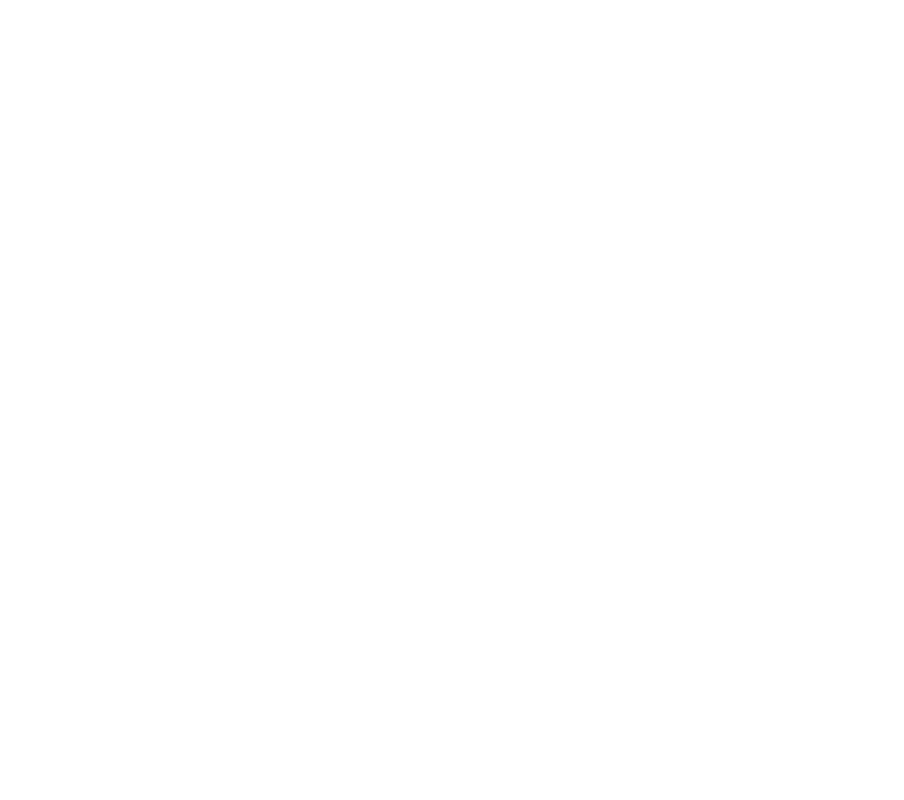
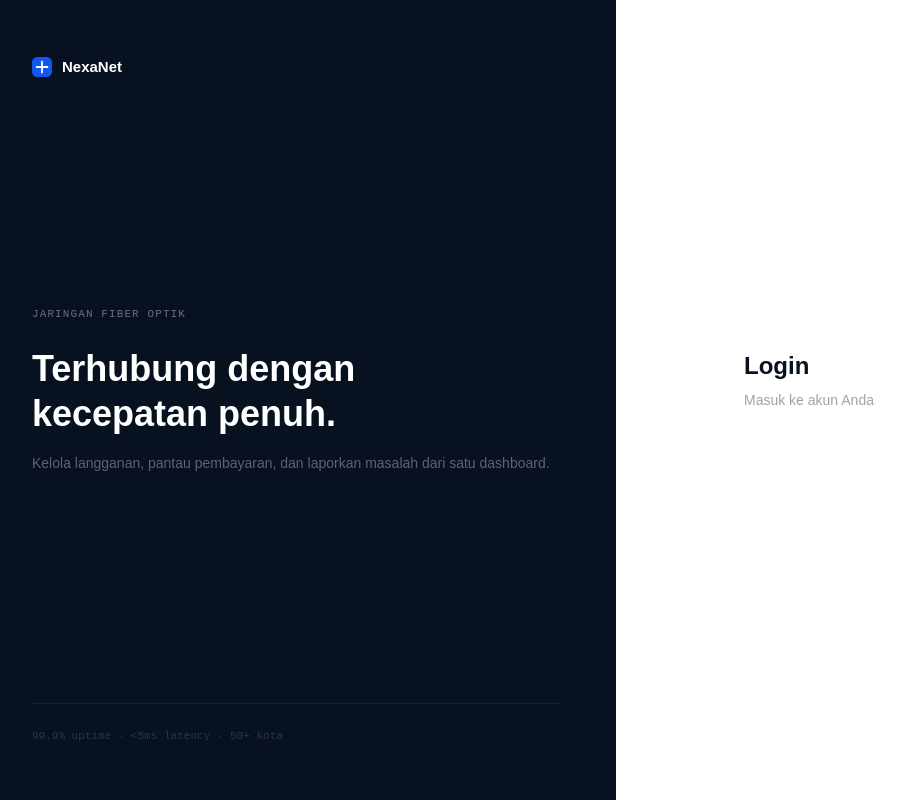
Before and after one commit to putraalrifkiiii/nexanet, a React (Vite) app in the folder frontend/: page /login in a window 1280 px wide. Before the commit this address had no page. Shown: the whole page, without its empty margins (24-928 px from the left). Built offline with nearby package versions, Linux system fonts and the light colour scheme.

Commit message:
feat: add LoginPage and AuthShell component for user authentication

```diff
--- a/frontend/src/App.tsx
+++ b/frontend/src/App.tsx
@@ -8,6 +8,7 @@
 import PembayaranPage from "@/pages/member/PembayaranPage";
 import PengaduanPage from "@/pages/member/PengaduanPage";
 import ProfilPage from "@/pages/member/ProfilPage";
+import LoginPage from "./pages/LoginPage";
 
 function App() {
   return (
@@ -17,6 +18,7 @@
         <Route path="/bantuan" element={<BantuanPage />} />
         <Route path="/paket-wifi" element={<PaketWifiPage />} />
         <Route path="/tentang-kami" element={<TentangKamiPage />} />
+        <Route path="/login" element={<LoginPage />} />
         <Route path="/dashboard" element={<DashboardPage />} />
         <Route path="/langganan" element={<LanggananPage />} />
         <Route path="/pembayaran" element={<PembayaranPage />} />
--- a/frontend/src/components/AuthShell.tsx
+++ b/frontend/src/components/AuthShell.tsx
@@ -0,0 +1,43 @@
+import React from "react";
+import type { AuthShellProps } from "@/types/auth";
+import LogoBrand from "./ui/LogoBrand";
+
+function AuthShell({ title, sub, children }: AuthShellProps) {
+  return (
+    <div className="min-h-screen bg-white flex">
+      <div className="hidden lg:flex lg:w-1/2 flex-col justify-between p-14 bg-brand-dark">
+        <LogoBrand to="/" textColor="text-brand-white" />
+        <div>
+          <div className="uppercase tracking-widest mb-6 font-mono text-[rgba(255,255,255,0.40)] text-[11px] ">
+            Jaringan Fiber Optik
+          </div>
+          <div className="text-4xl font-black leading-tight mb-4 font-display text-brand-white">
+            Terhubung dengan
+            <br />
+            kecepatan penuh.
+          </div>
+          <p className="text-sm leading-relaxed font-body text-[rgba(255,255,255,0.35)]">
+            Kelola langganan, pantau pembayaran, dan laporkan masalah dari satu
+            dashboard.
+          </p>
+        </div>
+        <div className="pt-6 border-t border-[rgba(255,255,255,0.07)]">
+          <div className="font-mono text-[rgba(255,255,255,0.15)] text-[11px]">
+            99.9% uptime · &lt;5ms latency · 50+ kota
+          </div>
+        </div>
+      </div>
+      <div className="flex-1 flex items-center justify-center px-5 py-16">
+        <div className="w-full max-w-sm">
+          <h1 className="text-2xl font-black mb-2 font-display text-brand-dark">
+            {title}
+          </h1>
+          <p className="text-sm mb-10 font-body text-brand-muted">{sub}</p>
+          {children}
+        </div>
+      </div>
+    </div>
+  );
+}
+
+export default AuthShell;
--- a/frontend/src/components/Navbar.tsx
+++ b/frontend/src/components/Navbar.tsx
@@ -15,7 +15,7 @@
   };
 
   return (
-    <nav className="sticky top-0 z-50 backdrop-blur-md border-b  border-brand-blue bg-white/80">
+    <nav className="sticky top-0 z-50 backdrop-blur-md border-b  border-brand-blue bg-white/80 ">
       <div className="max-w-7xl mx-auto px-5 sm:px-8 h-14 flex items-center justify-between">
         <Link to="/" className="flex items-center gap-2.5">
           <svg width="22" height="22" viewBox="0 0 22 22" fill="none">
@@ -102,7 +102,7 @@
 
       {/* Mobile Menu Dropdown */}
       {open && (
-        <div className="md:hidden bg-white px-5 py-5 flex flex-col gap-5 border-t border-brand-border">
+        <div className="md:hidden bg-white px-5 py-5 flex flex-col gap-5 border-t border-brand-border  ">
           {NAV_ITEMS.map(({ path, label }) => (
             <Link
               key={path}
--- /dev/null
+++ b/frontend/src/components/ui/LogoBrand.tsx
@@ -0,0 +1,36 @@
+// src/components/ui/LogoBrand.jsx
+import { Link } from "react-router-dom";
+
+interface LogoBrandProps {
+  to?: string;
+  textColor?: string;
+}
+
+export default function LogoBrand({
+  to = "/",
+  textColor = "text-brand-dark",
+}: LogoBrandProps) {
+  const content = (
+    <div className="flex items-center gap-2.5 group w-fit">
+      <svg width="20" height="20" viewBox="0 0 22 22" fill="none">
+        <rect width="22" height="22" rx="6" className="fill-brand-blue" />
+        <path
+          d="M5 11h12M11 5v12"
+          stroke="white"
+          strokeWidth="2"
+          strokeLinecap="round"
+        />
+      </svg>
+      <span className={`font-bold text-[15px] font-display ${textColor}`}>
+        NexaNet
+      </span>
+    </div>
+  );
+
+  if (!to) {
+    return content;
+  }
+
+  // Jika ada 'to', bungkus dengan Link router
+  return <Link to={to}>{content}</Link>;
+}
--- a/frontend/src/pages/LoginPage.tsx
+++ b/frontend/src/pages/LoginPage.tsx
@@ -0,0 +1,12 @@
+import AuthShell from "@/components/AuthShell";
+import React from "react";
+
+const LoginPage = () => {
+  return (
+    <div>
+      <AuthShell title="Login" sub="Masuk ke akun Anda" children={null} />
+    </div>
+  );
+};
+
+export default LoginPage;
--- /dev/null
+++ b/frontend/src/types/auth.ts
@@ -0,0 +1,7 @@
+import React from "react";
+
+export interface AuthShellProps {
+  title: string;
+  sub: string;
+  children: React.ReactNode;
+}
```
